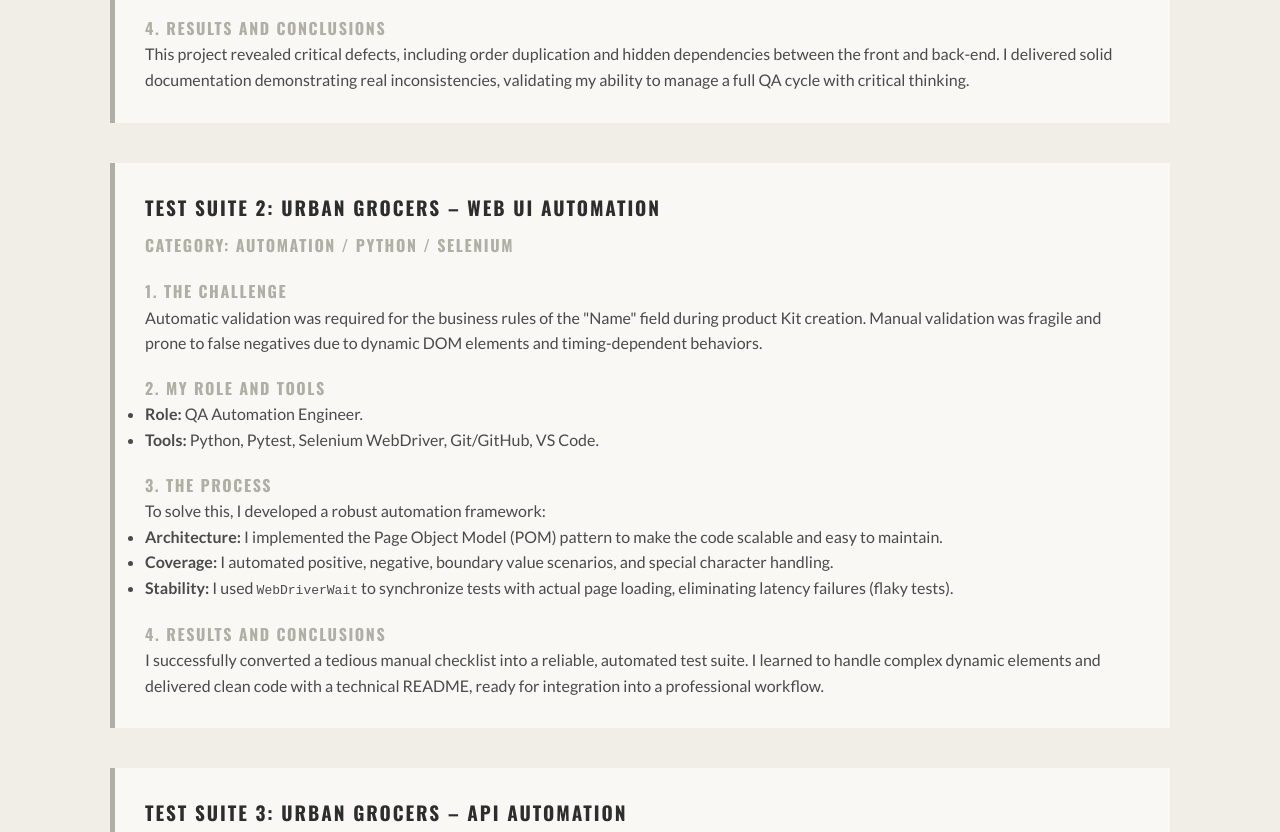
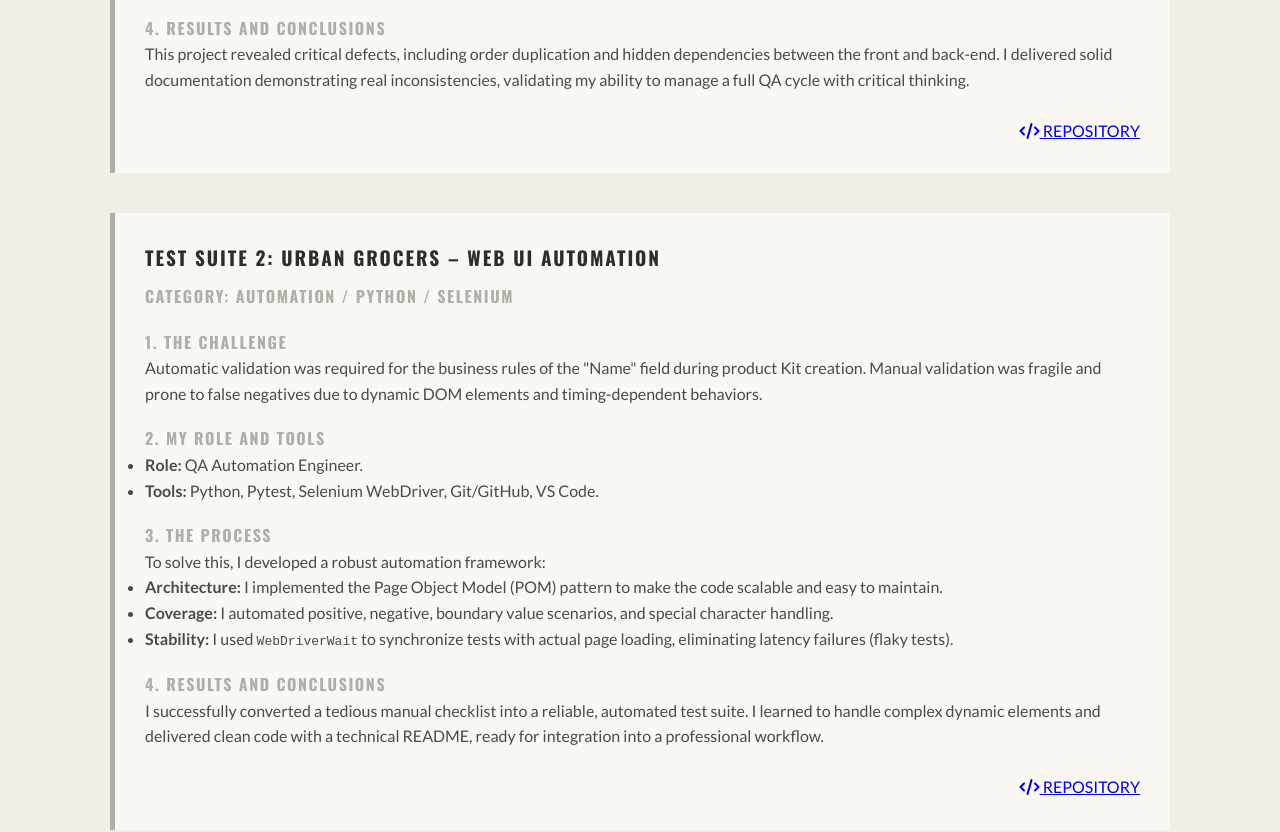
Before and after one commit to maximiliam-font/qa_maximilino_fuentes_EN, a plain HTML site: page index.html in a window 1280 px wide. Shown: the part 2960-3792 px from the top of the page. Drawn offline with nearby package versions, Linux system fonts and the light colour scheme.

Commit message:
Update index.html

```diff
--- a/index.html
+++ b/index.html
@@ -119,6 +119,10 @@
 
                 <h4 style="margin-top: 20px;">4. Results and Conclusions</h4>
                 <p>This project revealed critical defects, including order duplication and hidden dependencies between the front and back-end. I delivered solid documentation demonstrating real inconsistencies, validating my ability to manage a full QA cycle with critical thinking.</p>
+                <div style="margin-top: 25px; text-align: right;">
+                <a href="[https://github.com/maximiliam-font/Cross_Platform_Functional_and_API_Testing_Project.git]" target="_blank" class="project-link">
+                <i class="fas fa-code"></i> REPOSITORY </a>
+                </div>
             </div>
 
             <div class="project-card">
@@ -144,6 +148,10 @@
 
                 <h4 style="margin-top: 20px;">4. Results and Conclusions</h4>
                 <p>I successfully converted a tedious manual checklist into a reliable, automated test suite. I learned to handle complex dynamic elements and delivered clean code with a technical README, ready for integration into a professional workflow.</p>
+                 <div style="margin-top: 25px; text-align: right;">
+                <a href="[https://github.com/maximiliam-font/Automated_Kit_Name_Validation.git]" target="_blank" class="project-link">
+                <i class="fas fa-code"></i> REPOSITORY </a>
+                </div>
             </div>
 
             <div class="project-card">
@@ -169,6 +177,10 @@
 
                 <h4 style="margin-top: 20px;">4. Results and Conclusions</h4>
                 <p>I confirmed that the backend accepted values outside the allowed limits, posing a data integrity risk. I delivered a framework that not only tests if the system "works" but how robust it is against incorrect data.</p>
+                <div style="margin-top: 25px; text-align: right;">
+                <a href="[https://github.com/maximiliam-font/API_Test_Automation.git]" target="_blank" class="project-link">
+                <i class="fas fa-code"></i> REPOSITORY </a>
+                </div>
             </div>
 
         </div>
```
